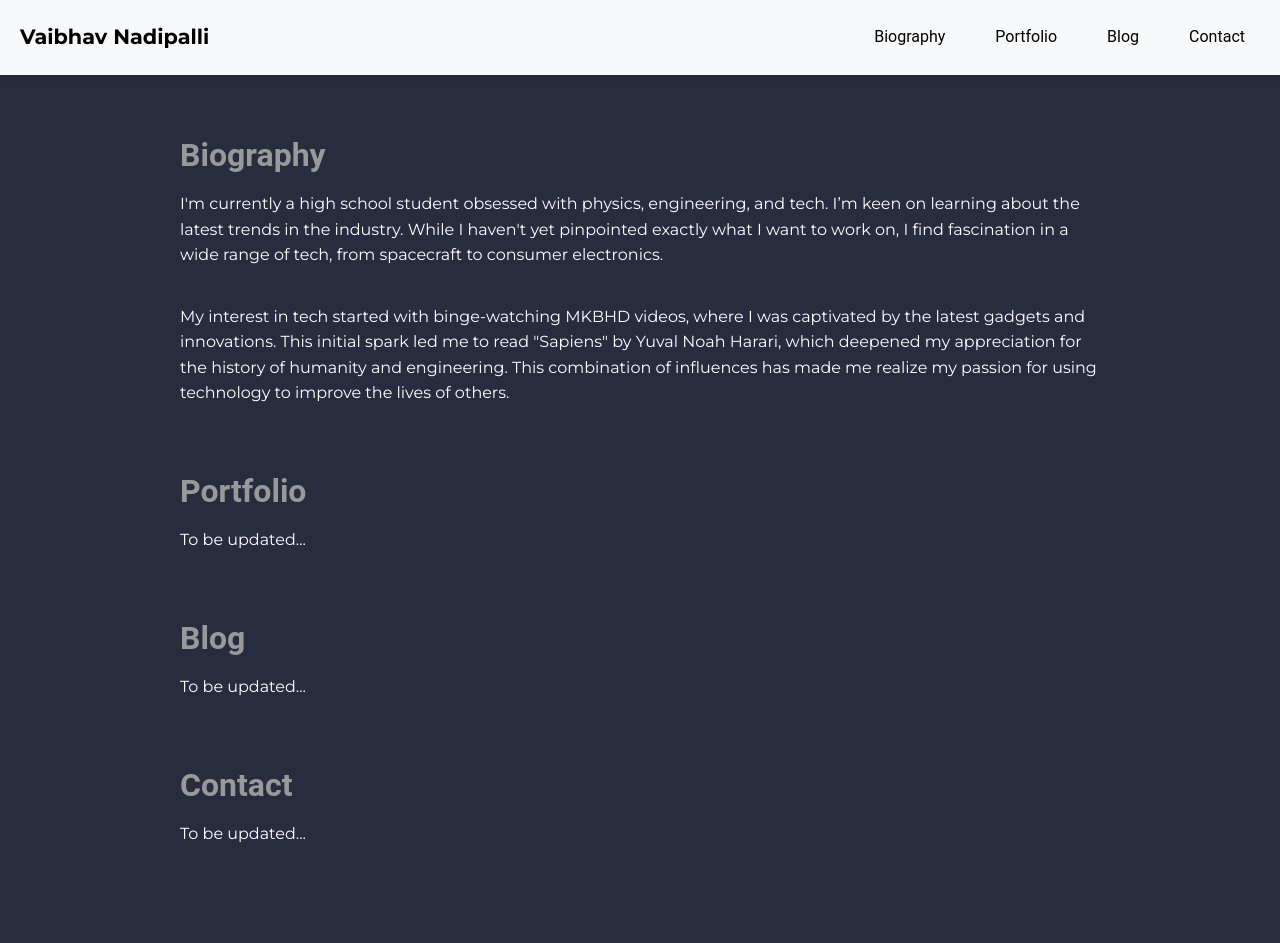
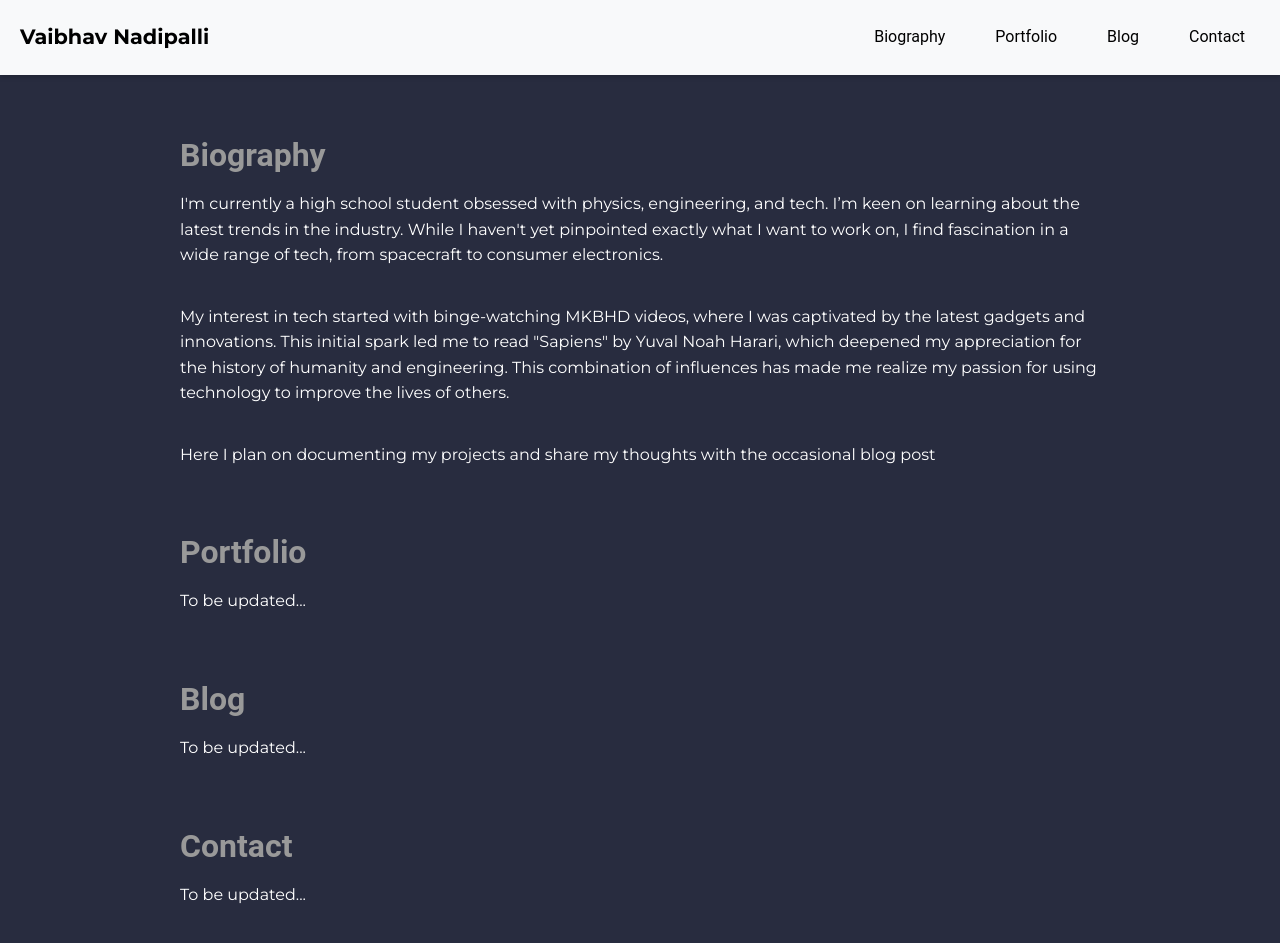
Before and after one commit to Vaibhav-Nadipalli/vaibhav-nadipalli.github.io, a Jekyll site: the page built from index.markdown, in a window 1280 px wide and 987 px high. Shown: the top 943 px of the window. Built offline with Jekyll 4.4.1, drawn with Linux system fonts in a browser that asks for light colours.

Commit message:
Update default.html

```diff
--- a/_layouts/default.html
+++ b/_layouts/default.html
@@ -31,6 +31,8 @@
             <p>I'm currently a high school student obsessed with physics, engineering, and tech. I’m keen on learning about the latest trends in the industry. While I haven't yet pinpointed exactly what I want to work on, I find fascination in a wide range of tech, from spacecraft to consumer electronics.</p>
             <br>
             <p>My interest in tech started with binge-watching MKBHD videos, where I was captivated by the latest gadgets and innovations. This initial spark led me to read "Sapiens" by Yuval Noah Harari, which deepened my appreciation for the history of humanity and engineering. This combination of influences has made me realize my passion for using technology to improve the lives of others.</p>
+            <br>
+            <p> Here I plan on documenting my projects and share my thoughts with the occasional blog post</p>
         </section>
 
         <section id="portfolio">
```
